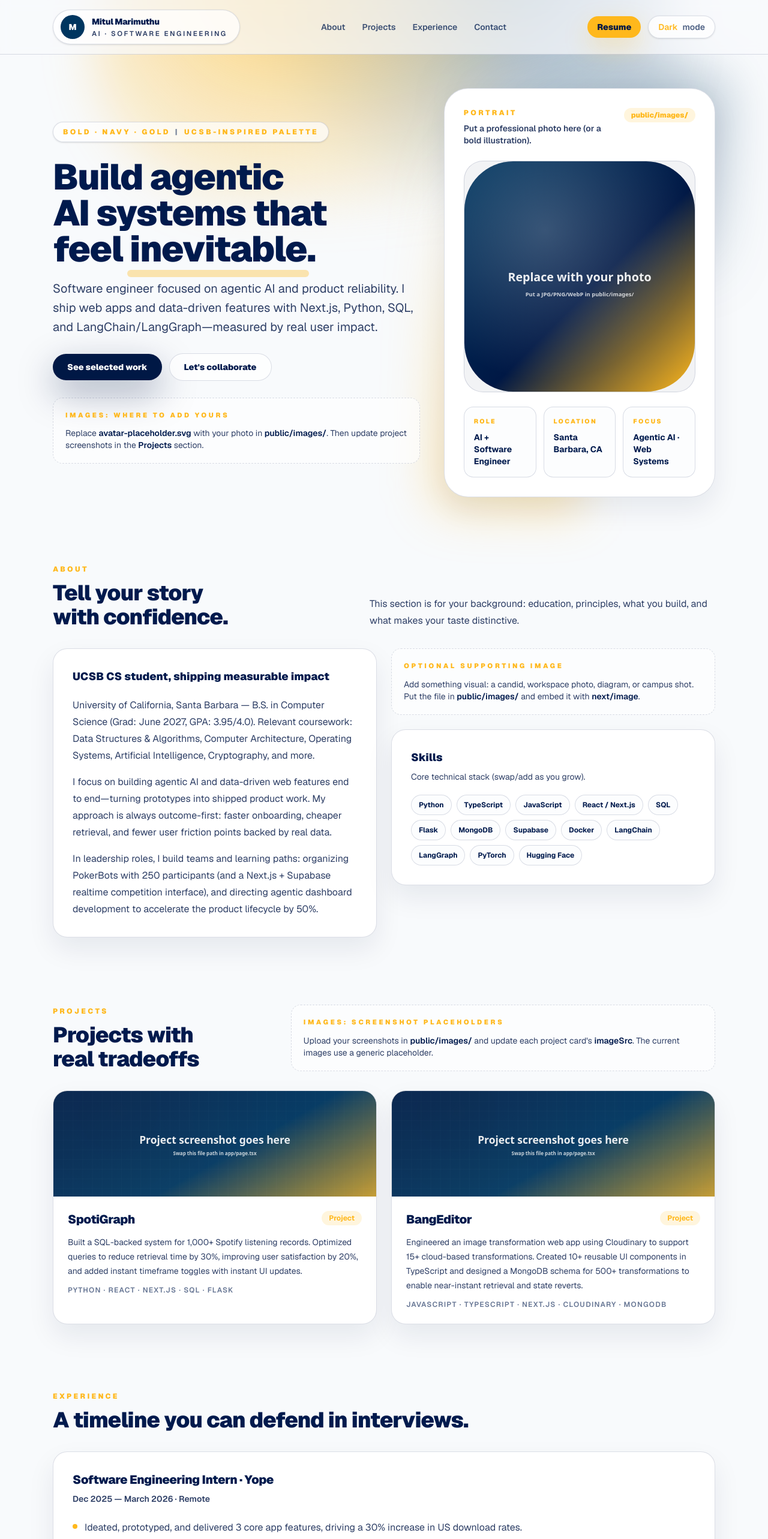
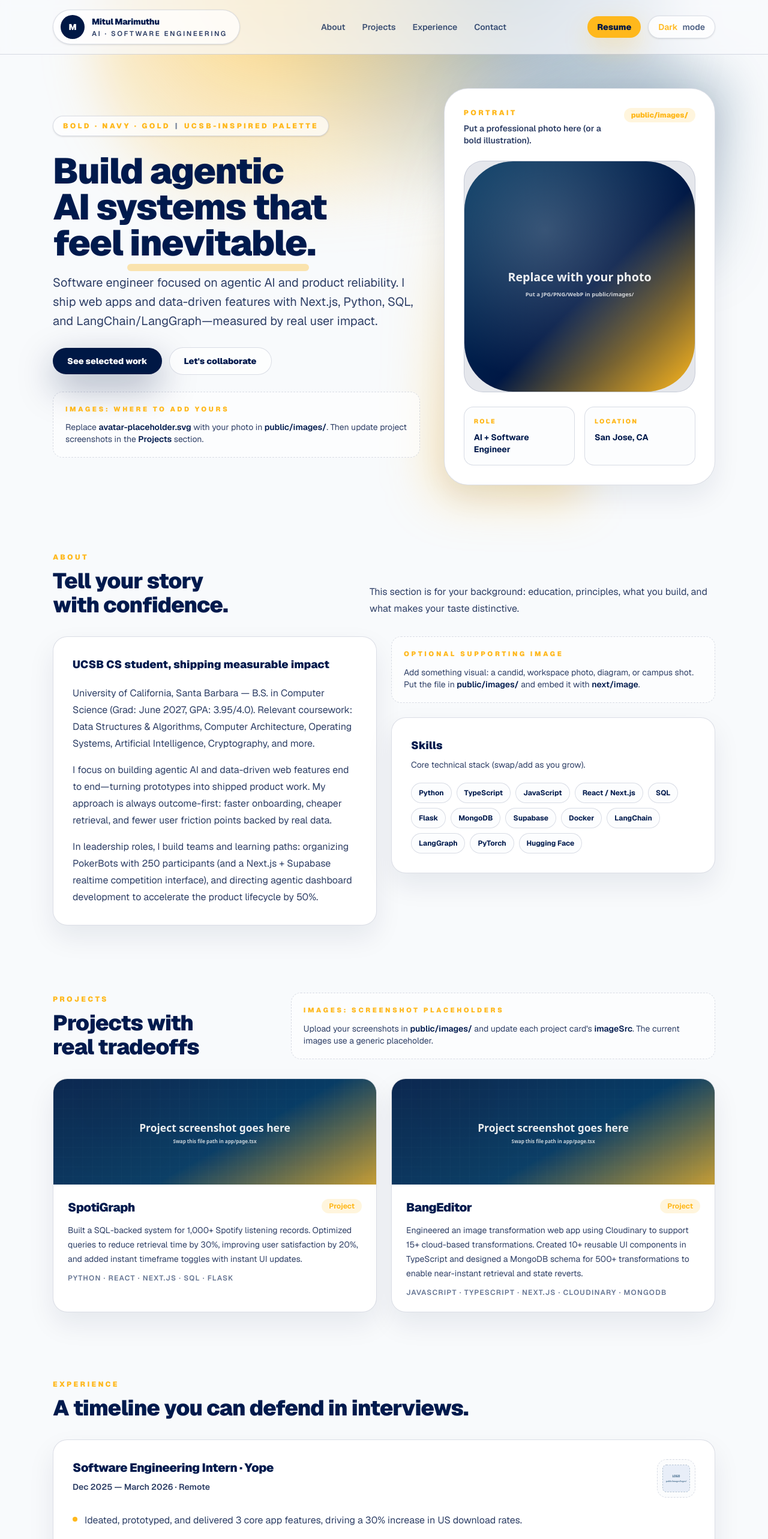
Before and after one commit to Mitul-Marimuthu/Portfolio, a Next.js app: page / in a window 1280 px wide. Shown: the top 2566 px of the page at 60% size. Built offline with nearby package versions, Linux system fonts and the light colour scheme.

Commit message:
added a couple more things

```diff
--- a/app/globals.css
+++ b/app/globals.css
@@ -11,6 +11,10 @@ html {
   --muted: #2e3f66;
   --navy: #003660;
   --navy-deep: #001845;
+  /* Solid fills (buttons, avatars): stays dark in both themes so white label text stays readable */
+  --fill-navy: #001845;
+  /* Text on gold buttons: fixed ink color (do not use theme-shifted navy-deep) */
+  --on-gold: #001845;
   --gold: #ffb81c;
   --gold-soft: #ffd166;
   --ring: #f5c242;
@@ -23,6 +27,8 @@ html {
   --color-muted: var(--muted);
   --color-navy: var(--navy);
   --color-navy-deep: var(--navy-deep);
+  --color-fill-navy: var(--fill-navy);
+  --color-on-gold: var(--on-gold);
   --color-gold: var(--gold);
   --color-gold-soft: var(--gold-soft);
   --color-ring: var(--ring);
@@ -37,6 +43,7 @@ html[data-theme="dark"] {
   --muted: #c9d4ea;
   --navy: #89b6ff;
   --navy-deep: #dce9ff;
+  --fill-navy: #0c274d;
   --gold: #ffca4d;
   --gold-soft: #ffe39a;
   --ring: #ffd978;
--- a/app/page.tsx
+++ b/app/page.tsx
@@ -28,7 +28,7 @@ export default function Home() {
             href="#top"
             className="group inline-flex items-center gap-3 rounded-full border border-foreground/10 bg-surface/70 px-3 py-2 shadow-sm transition hover:border-foreground/20"
           >
-            <span className="inline-flex h-10 w-10 items-center justify-center rounded-full bg-navy text-sm font-black text-white">
+            <span className="inline-flex h-10 w-10 items-center justify-center rounded-full bg-fill-navy text-sm font-black text-white">
               M
             </span>
             <span className="pr-2 text-sm font-black tracking-tight text-foreground">
@@ -54,7 +54,7 @@ export default function Home() {
           <div className="flex items-center gap-3">
             <a
               href="/resume.pdf"
-              className="hidden rounded-full bg-gold px-4 py-2 text-sm font-black text-navy-deep shadow-[0_16px_40px_rgba(255,184,28,0.25)] transition hover:brightness-110 sm:inline-flex"
+              className="hidden rounded-full bg-gold px-4 py-2 text-sm font-black text-on-gold shadow-[0_16px_40px_rgba(255,184,28,0.25)] transition hover:brightness-110 sm:inline-flex"
             >
               Resume
             </a>
@@ -91,7 +91,7 @@ export default function Home() {
             <div className="flex flex-col gap-3 sm:flex-row sm:items-center">
               <a
                 href="#projects"
-                className="inline-flex items-center justify-center rounded-full bg-navy-deep px-6 py-3 text-sm font-black text-white shadow-[0_22px_60px_rgba(0,24,69,0.35)] transition hover:brightness-110"
+                className="inline-flex items-center justify-center rounded-full bg-fill-navy px-6 py-3 text-sm font-black text-white shadow-[0_22px_60px_rgba(0,24,69,0.35)] transition hover:brightness-110"
               >
                 See selected work
               </a>
@@ -130,7 +130,7 @@ export default function Home() {
                 </div>
               </div>
 
-              <div className="relative mt-6 aspect-square w-full overflow-hidden rounded-[2rem] border border-foreground/10 bg-navy-deep/5">
+              <div className="relative mt-6 aspect-square w-full overflow-hidden rounded-[2rem] border border-foreground/10 bg-fill-navy/10">
                 <Image
                   src="/images/avatar-placeholder.svg"
                   alt="Portrait placeholder"
@@ -140,11 +140,11 @@ export default function Home() {
                 />
               </div>
 
-              <div className="mt-6 grid gap-3 sm:grid-cols-3">
+              <div className="mt-6 grid gap-4 sm:grid-cols-2">
                 {[
                   { k: "Role", v: "AI + Software Engineer" },
-                  { k: "Location", v: "Santa Barbara, CA" },
-                  { k: "Focus", v: "Agentic AI · Web Systems" },
+                  { k: "Location", v: "San Jose, CA" },
+                  // { k: "Focus", v: "Agentic AI · Web Systems" },
                 ].map((item) => (
                   <div
                     key={item.k}
@@ -307,6 +307,8 @@ export default function Home() {
               {
                 title: "Software Engineering Intern · Yope",
                 meta: "Dec 2025 — March 2026 · Remote",
+                logoSrc: "/images/experience-logo-placeholder.svg",
+                logoAlt: "Yope logo — replace with /images/logos/yope.*",
                 bullets: [
                   "Ideated, prototyped, and delivered 3 core app features, driving a 30% increase in US download rates.",
                   "Owned milestone planning across a 5-person engineering team; compiled technical documentation and wrote OKRs, improving sprint velocity by 15%.",
@@ -316,6 +318,8 @@ export default function Home() {
               {
                 title: "Software Engineering Intern · smartQED",
                 meta: "Jun 2025 — Sept 2025 · Remote",
+                logoSrc: "/images/experience-logo-placeholder.svg",
+                logoAlt: "smartQED logo — replace with /images/logos/smartqed.*",
                 bullets: [
                   "Automated client onboarding and 2 core services via an AI agent, cutting average service time by 30%.",
                   "Implemented Retrieval-Augmented Generation (RAG) to search through 200+ client cases, reducing servicing costs for 30 new clients by 40%.",
@@ -325,6 +329,8 @@ export default function Home() {
               {
                 title: "Technical Director · ACM (UCSB)",
                 meta: "Jan 2025 — Present · Santa Barbara, CA",
+                logoSrc: "/images/experience-logo-placeholder.svg",
+                logoAlt: "ACM logo — replace with /images/logos/acm-ucsb.*",
                 bullets: [
                   "Organized PokerBots, a school-wide poker AI agent competition with 250 participants and 7 industry guest speakers.",
                   "Developed a Next.js + Supabase realtime interface for contestants, supporting 80+ bots and 300+ spectators over 4 hours.",
@@ -334,6 +340,8 @@ export default function Home() {
               {
                 title: "Software Engineering Director · AgentsSB",
                 meta: "Sept 2025 — Present · Santa Barbara, CA",
+                logoSrc: "/images/experience-logo-placeholder.svg",
+                logoAlt: "AgentsSB logo — replace with /images/logos/agentssb.*",
                 bullets: [
                   "Directed a 6-person team to develop 4 AI-powered dashboards, leveraging agentic development environments to accelerate the product lifecycle by 50%.",
                   "Established a curriculum centralized on Claude Code and Codex subagents, enabling 60+ members to start deploying industry-level code.",
@@ -341,14 +349,26 @@ export default function Home() {
               },
             ].map((job) => (
               <div key={job.title} className="section-card rounded-3xl p-7 md:p-8">
-                <div className="flex flex-col gap-3 md:flex-row md:items-start md:justify-between">
-                  <div>
+                <div className="flex flex-col gap-4 sm:flex-row sm:items-start sm:justify-between">
+                  <div className="min-w-0 flex-1 pr-0 sm:pr-4">
                     <h3 className="text-xl font-black tracking-tight text-foreground">
                       {job.title}
                     </h3>
                     <p className="mt-2 text-sm font-semibold text-muted">
                       {job.meta}
                     </p>
+                  </div>
+                  <div
+                    className="relative h-16 w-16 shrink-0 overflow-hidden rounded-2xl border border-dashed border-foreground/20 bg-background/50 sm:ml-auto"
+                    title="Drop a square-ish logo in public/images/logos/ and set logoSrc on this role"
+                  >
+                    <Image
+                      src={job.logoSrc}
+                      alt={job.logoAlt}
+                      fill
+                      sizes="64px"
+                      className="object-contain p-2"
+                    />
                   </div>
                 </div>
                 <ul className="mt-6 space-y-3 text-sm leading-7 text-muted md:text-base">
@@ -386,7 +406,7 @@ export default function Home() {
 
               <div className="flex flex-col gap-3 sm:flex-row">
                 <a
-                  className="inline-flex items-center justify-center rounded-full bg-navy-deep px-6 py-3 text-sm font-black text-white shadow-[0_22px_60px_rgba(0,24,69,0.35)] transition hover:brightness-110"
+                  className="inline-flex items-center justify-center rounded-full bg-fill-navy px-6 py-3 text-sm font-black text-white shadow-[0_22px_60px_rgba(0,24,69,0.35)] transition hover:brightness-110"
                   href="mailto:mitul6m16apply@gmail.com"
                 >
                   Email mitul6m16apply@gmail.com
@@ -442,7 +462,7 @@ export default function Home() {
               </label>
               <button
                 type="button"
-                className="w-full rounded-full bg-gold px-6 py-3 text-sm font-black text-navy-deep shadow-[0_16px_40px_rgba(255,184,28,0.25)] transition hover:brightness-110"
+                className="w-full rounded-full bg-gold px-6 py-3 text-sm font-black text-on-gold shadow-[0_16px_40px_rgba(255,184,28,0.25)] transition hover:brightness-110"
               >
                 Wire this button up (Formspree/API route)
               </button>
--- a/components/project-card.tsx
+++ b/components/project-card.tsx
@@ -17,7 +17,7 @@ export function ProjectCard({
 }) {
   const body = (
     <article className="section-card group overflow-hidden rounded-3xl transition hover:-translate-y-0.5 hover:shadow-[0_26px_70px_rgba(0,26,69,0.28)]">
-      <div className="relative h-44 w-full overflow-hidden bg-navy-deep/10">
+      <div className="relative h-44 w-full overflow-hidden bg-fill-navy/10">
         <div className="absolute inset-0 bg-[radial-gradient(circle_at_20%_20%,color-mix(in_srgb,var(--gold)35%,transparent),transparent_55%),radial-gradient(circle_at_80%_10%,color-mix(in_srgb,var(--navy)35%,transparent),transparent_55%)]" />
         <Image
           src={imageSrc}
```
Also changed, not shown: public/images/experience-logo-placeholder.svg (added).
